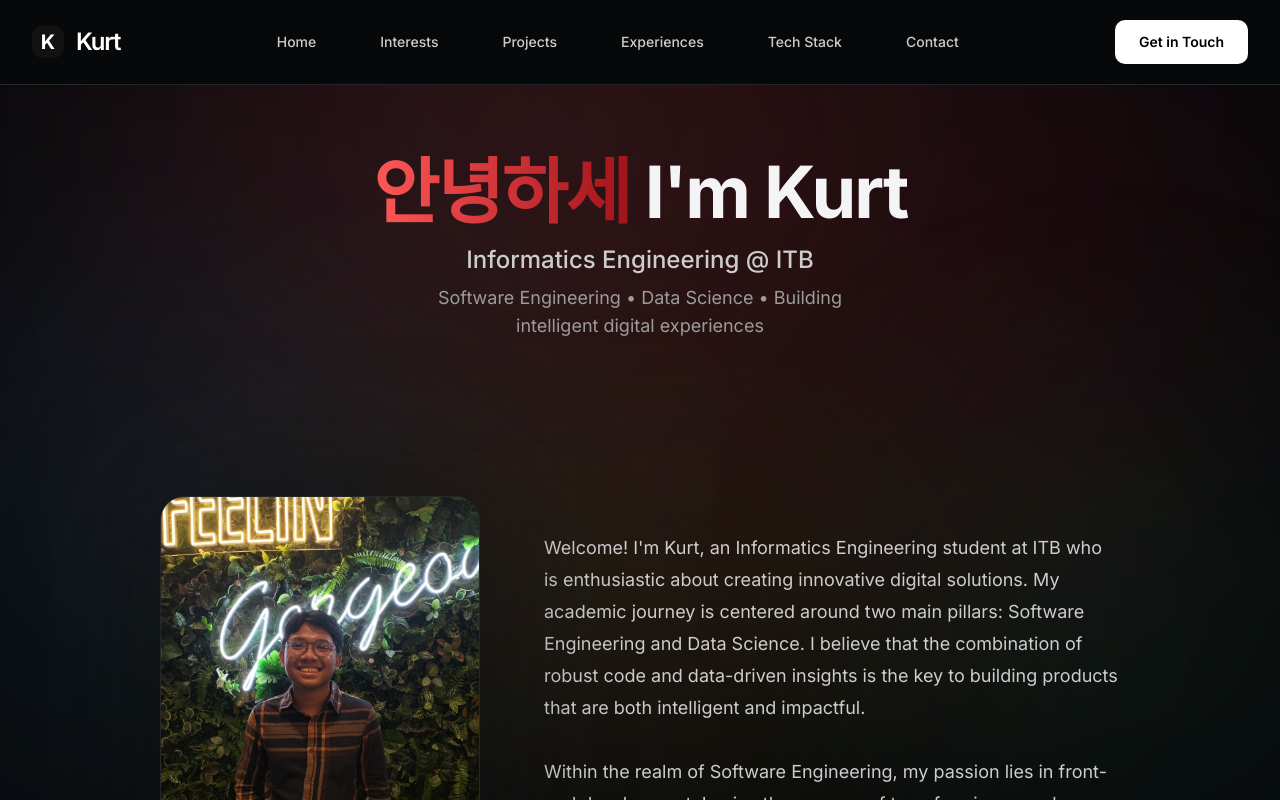
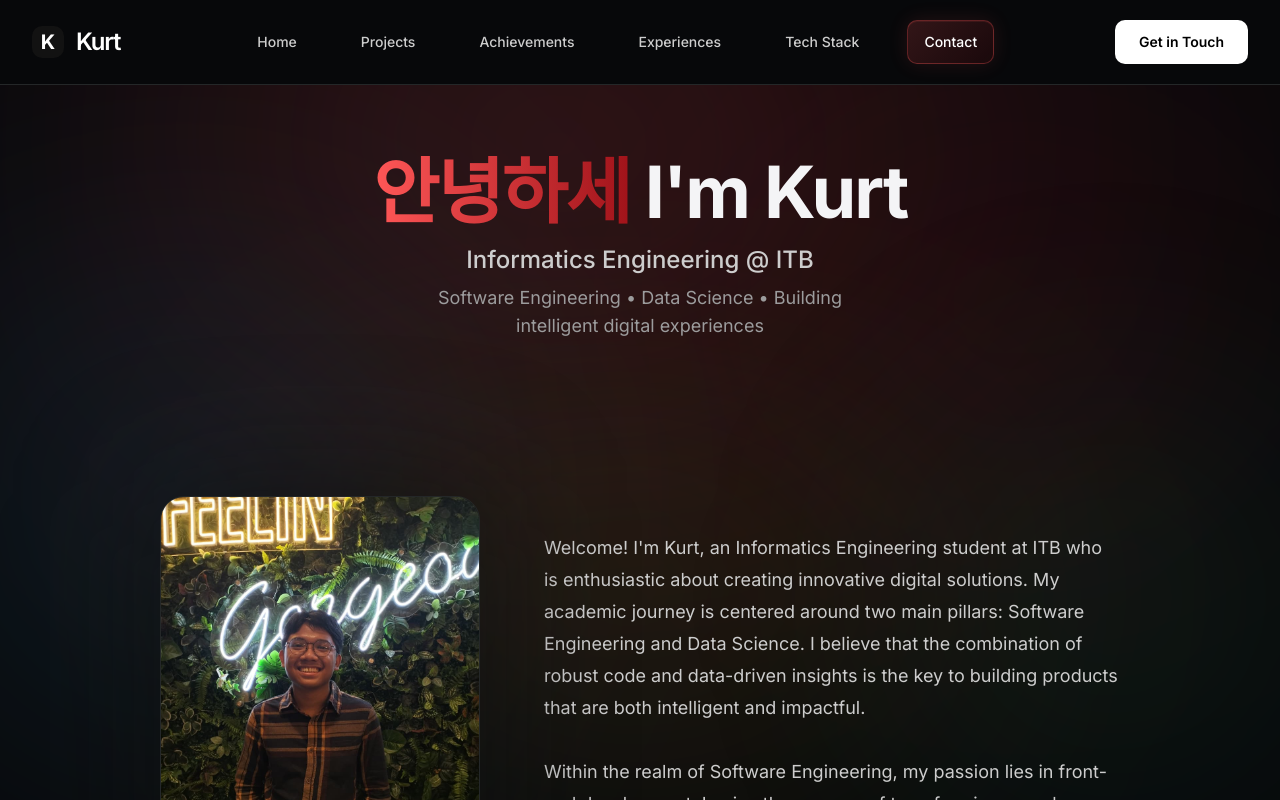
Before and after one commit to Kurt-Mikhael/porto-kurt, a Next.js app: page / in a window 1280 px wide. Shown: the top 800 px of the page. Built offline with nearby package versions, Linux system fonts and the light colour scheme.

Commit message:
Adding features navbar desktop

```diff
--- a/src/components/navbar.tsx
+++ b/src/components/navbar.tsx
@@ -3,7 +3,11 @@
 import { NavigationMenu, NavigationMenuItem, NavigationMenuLink, NavigationMenuList } from "@/components/ui/navigation-menu";
 import { memo, useCallback, useRef } from "react";
 
-const NavbarContent = memo(function NavbarContent() {
+interface NavbarContentProps {
+  activeSection?: string;
+}
+
+const NavbarContent = memo(function NavbarContent({ activeSection = 'home' }: NavbarContentProps) {
   const navRef = useRef<HTMLElement>(null);
 
   const scrollToSection = useCallback((sectionId: string) => {
@@ -36,6 +40,15 @@ const NavbarContent = memo(function NavbarContent() {
     requestAnimationFrame(animate);
   }, []);
 
+  const menuItems = [
+    { id: 'home', label: 'Home' },
+    { id: 'projects', label: 'Projects' },
+    { id: 'achievements', label: 'Achievements' },
+    { id: 'experiences', label: 'Experiences' },
+    { id: 'tech-stack', label: 'Tech Stack' },
+    { id: 'contact', label: 'Contact' },
+  ];
+
   return (
     <nav ref={navRef} className="fixed top-0 left-0 right-0 z-50 bg-[#07080a] border-b border-[#242728]" style={{ backdropFilter: 'blur(4px)' }}>
       <div className="max-w-7xl mx-auto px-8 py-5 flex items-center justify-between">
@@ -50,54 +63,28 @@ const NavbarContent = memo(function NavbarContent() {
         {/* Menu */}
         <NavigationMenu className="hidden md:block">
           <NavigationMenuList className="flex items-center gap-8 text-sm font-medium text-[#cdcdcd]">
-            <NavigationMenuItem>
-              <NavigationMenuLink
-                className="hover:text-white cursor-pointer px-4 py-2 rounded-lg hover:bg-[#101111]"
-                onClick={() => scrollToSection("home")}
-              >
-                Home
-              </NavigationMenuLink>
-            </NavigationMenuItem>
-            <NavigationMenuItem>
-              <NavigationMenuLink
-                className="hover:text-white cursor-pointer px-4 py-2 rounded-lg hover:bg-[#101111]"
-                onClick={() => scrollToSection("about")}
-              >
-                Interests
-              </NavigationMenuLink>
-            </NavigationMenuItem>
-            <NavigationMenuItem>
-              <NavigationMenuLink
-                className="hover:text-white cursor-pointer px-4 py-2 rounded-lg hover:bg-[#101111]"
-                onClick={() => scrollToSection("projects")}
-              >
-                Projects
-              </NavigationMenuLink>
-            </NavigationMenuItem>
-            <NavigationMenuItem>
-              <NavigationMenuLink
-                className="hover:text-white cursor-pointer px-4 py-2 rounded-lg hover:bg-[#101111]"
-                onClick={() => scrollToSection("experiences")}
-              >
-                Experiences
-              </NavigationMenuLink>
-            </NavigationMenuItem>
-            <NavigationMenuItem>
-              <NavigationMenuLink
-                className="hover:text-white cursor-pointer px-4 py-2 rounded-lg hover:bg-[#101111]"
-                onClick={() => scrollToSection("tech-stack")}
-              >
-                Tech Stack
-              </NavigationMenuLink>
-            </NavigationMenuItem>
-            <NavigationMenuItem>
-              <NavigationMenuLink
-                className="hover:text-white cursor-pointer px-4 py-2 rounded-lg hover:bg-[#101111]"
-                onClick={() => scrollToSection("contact")}
-              >
-                Contact
-              </NavigationMenuLink>
-            </NavigationMenuItem>
+            {menuItems.map((item) => {
+              const isActive = activeSection === item.id;
+              return (
+                <NavigationMenuItem key={item.id}>
+                  <NavigationMenuLink
+                    className={`cursor-pointer px-4 py-2 rounded-lg transition-all duration-200 ${
+                      isActive
+                        ? 'text-white'
+                        : 'hover:text-white'
+                    }`}
+                    style={isActive ? {
+                      background: 'linear-gradient(135deg, rgba(255,87,87,0.18), rgba(161,19,26,0.12))',
+                      border: '1px solid rgba(255,87,87,0.30)',
+                      boxShadow: '0 0 20px rgba(255,87,87,0.12), inset 0 1px 0 rgba(255,87,87,0.10)',
+                    } : undefined}
+                    onClick={() => scrollToSection(item.id)}
+                  >
+                    {item.label}
+                  </NavigationMenuLink>
+                </NavigationMenuItem>
+              );
+            })}
           </NavigationMenuList>
         </NavigationMenu>
 
```
